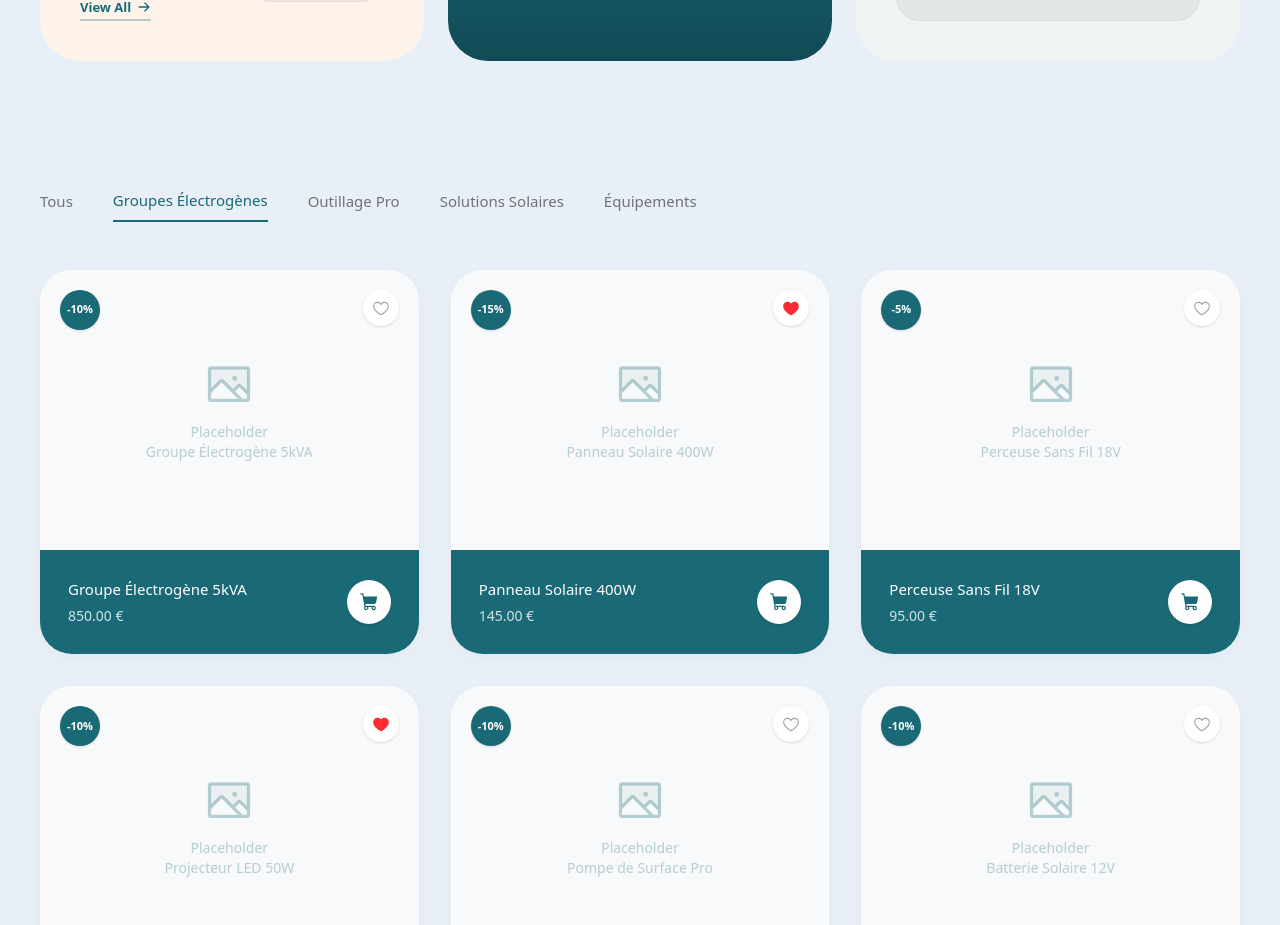
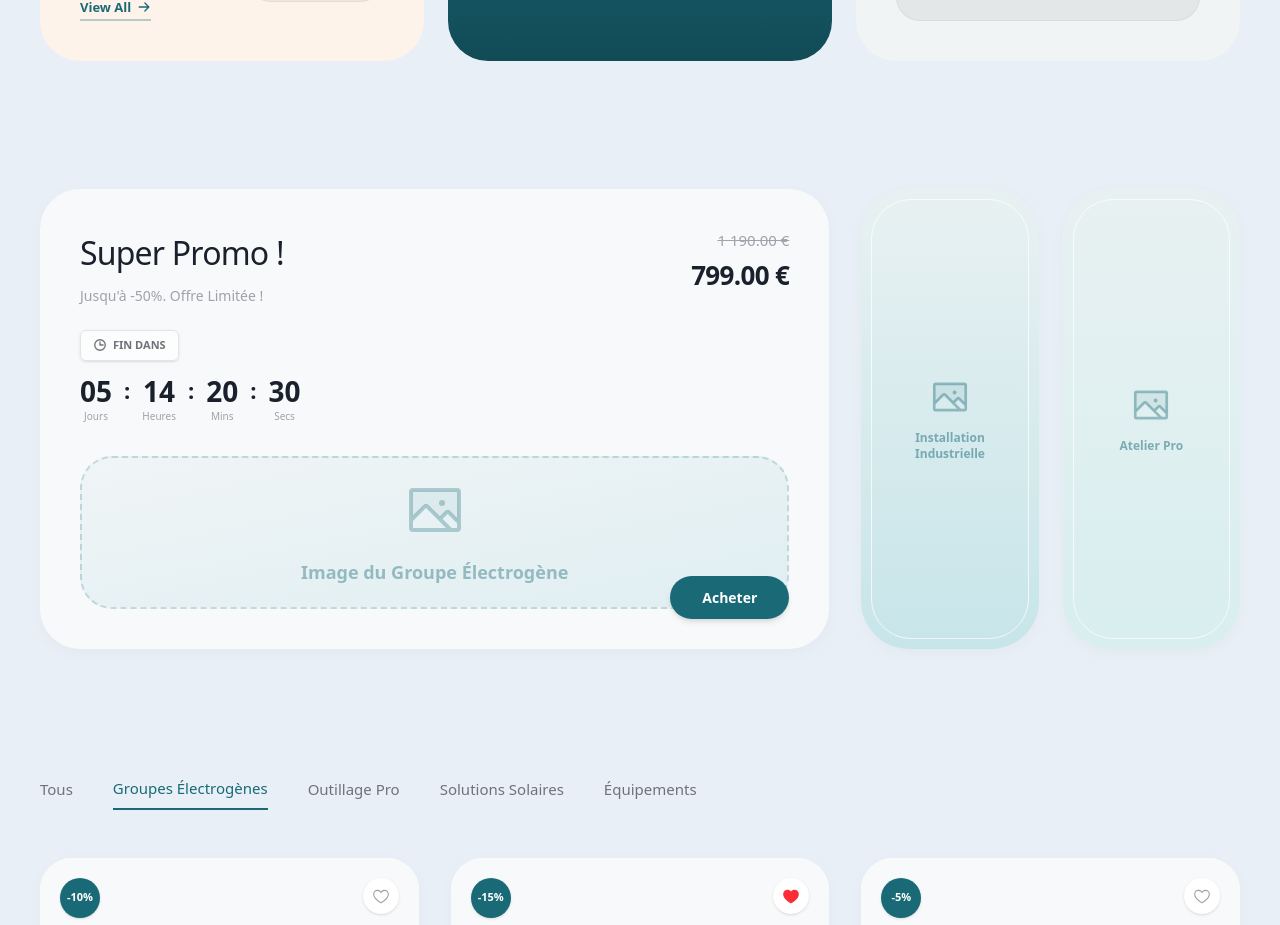
Before and after one commit to DigitariaWebs/GlobalStock, a Next.js app: page / in a window 1280 px wide. Shown: the part 2291-3216 px from the top of the page. Built offline with nearby package versions, Linux system fonts and the light colour scheme.

Commit message:
Add SuperSaleSection component and integrate it into Home page layout

```diff
--- a/src/app/page.tsx
+++ b/src/app/page.tsx
@@ -2,6 +2,7 @@ import { HeroSection } from "@/components/layout/HeroSection";
 import { CategoriesSection } from "@/components/sections/CategoriesSection";
 import { FeaturesSection } from "@/components/sections/FeaturesSection";
 import { ProductsSection } from "@/components/sections/ProductsSection";
+import { SuperSaleSection } from "@/components/sections/SuperSaleSection";
 
 export default function Home() {
   return (
@@ -9,6 +10,7 @@ export default function Home() {
       <HeroSection />
       <FeaturesSection />
       <CategoriesSection />
+      <SuperSaleSection />
       <ProductsSection />
     </main>
   );
--- /dev/null
+++ b/src/components/sections/SuperSaleSection.tsx
@@ -0,0 +1,102 @@
+import React from "react";
+import { Clock, Image as ImageIcon } from "@phosphor-icons/react/dist/ssr";
+import Link from "next/link";
+
+export function SuperSaleSection() {
+  return (
+    <section className="px-6 py-12 lg:px-10 lg:py-16">
+      <div className="mx-auto max-w-[1200px] grid grid-cols-1 lg:grid-cols-12 gap-6 lg:gap-8">
+
+        {/* Left Side: Sale Card */}
+        <div className="lg:col-span-8 bg-[#f8f9fa] rounded-[2.5rem] p-10 flex flex-col relative overflow-hidden shadow-[0_4px_20px_-5px_rgba(0,0,0,0.05)] min-h-[460px]">
+
+          {/* Header Row: Title & Price */}
+          <div className="flex justify-between items-start w-full relative z-20">
+            <div>
+              <h2 className="text-[32px] font-medium text-[#1a202c] mb-2 tracking-tight">Super Promo !</h2>
+              <p className="text-[14px] text-[#a1a1aa] font-medium">Jusqu'à -50%. Offre Limitée !</p>
+
+              {/* Event Badge */}
+              <div className="mt-6 mb-4">
+                <span className="flex items-center gap-1.5 bg-white/60 backdrop-blur-md px-3 py-1.5 rounded-md text-[11px] font-bold text-[#71717a] border border-[#e4e4e7] w-fit shadow-sm">
+                  <Clock size={14} weight="bold" />
+                  FIN DANS
+                </span>
+              </div>
+
+              {/* Timer */}
+              <div className="flex items-center gap-3">
+                {[
+                  { value: "05", label: "Jours" },
+                  { value: "14", label: "Heures" },
+                  { value: "20", label: "Mins" },
+                  { value: "30", label: "Secs" },
+                ].map((item, i, arr) => (
+                  <React.Fragment key={item.label}>
+                    <div className="flex flex-col items-center min-w-[32px]">
+                      <span className="text-[28px] font-bold text-[#1a202c] leading-none mb-1">{item.value}</span>
+                      <span className="text-[10px] text-[#a1a1aa] font-medium">{item.label}</span>
+                    </div>
+                    {i < arr.length - 1 && (
+                      <span className="text-[22px] font-bold text-[#1a202c] leading-none self-start mt-0.5">:</span>
+                    )}
+                  </React.Fragment>
+                ))}
+              </div>
+            </div>
+
+            {/* Pricing */}
+            <div className="text-right flex flex-col items-end">
+              <span className="text-[#a1a1aa] line-through text-[15px] font-medium mb-1">1 190.00 €</span>
+              <span className="text-[26px] font-bold text-[#1a202c] tracking-tight">799.00 €</span>
+            </div>
+          </div>
+
+          {/* Product Placeholder */}
+          <div className="flex-1 w-full bg-gradient-to-br from-[#e8f1f2]/50 to-[#c7e5e9]/50 rounded-[2rem] mt-8 flex flex-col items-center justify-center border-2 border-dashed border-[#196a76]/20 relative z-10">
+            <ImageIcon size={64} weight="duotone" className="text-[#196a76]/30 mb-4" />
+            <span className="text-[#196a76]/40 font-semibold text-lg">Image du Groupe Électrogène</span>
+          </div>
+
+          {/* CTA Button */}
+          <div className="absolute bottom-10 right-10 z-30">
+            <Link
+              href="/shop/sale"
+              className="bg-[#196a76] text-white px-8 py-3 rounded-full text-[14px] font-semibold shadow-md hover:bg-[#13535d] transition-colors"
+            >
+              Acheter
+            </Link>
+          </div>
+        </div>
+
+        {/* Right Side: Dual Vertical Cards */}
+        <div className="lg:col-span-4 grid grid-cols-2 gap-4 lg:gap-6 min-h-[460px]">
+
+          {/* Vertical Card 1 */}
+          <div className="bg-gradient-to-b from-[#e8f1f2] to-[#c7e5e9] rounded-[3rem] p-2 relative flex flex-col justify-center items-center overflow-hidden shadow-[0_4px_20px_-5px_rgba(0,0,0,0.05)]">
+            {/* Inner Border Outline mimicking the image UI */}
+            <div className="absolute inset-[10px] border-[1.5px] border-white/70 rounded-[2.5rem] z-20 pointer-events-none"></div>
+
+            <div className="relative z-10 flex flex-col items-center">
+              <ImageIcon size={42} weight="duotone" className="text-[#196a76]/40 mb-3" />
+              <span className="text-xs font-semibold text-[#196a76]/50 text-center px-4">Installation Industrielle</span>
+            </div>
+          </div>
+
+          {/* Vertical Card 2 */}
+          <div className="bg-gradient-to-b from-[#e8f1f2] to-[#d8eeef] rounded-[3rem] p-2 relative flex flex-col justify-center items-center overflow-hidden shadow-[0_4px_20px_-5px_rgba(0,0,0,0.05)]">
+            {/* Inner Border Outline mimicking the image UI */}
+            <div className="absolute inset-[10px] border-[1.5px] border-white/70 rounded-[2.5rem] z-20 pointer-events-none"></div>
+
+            <div className="relative z-10 flex flex-col items-center">
+              <ImageIcon size={42} weight="duotone" className="text-[#196a76]/40 mb-3" />
+              <span className="text-xs font-semibold text-[#196a76]/50 text-center px-4">Atelier Pro</span>
+            </div>
+          </div>
+
+        </div>
+
+      </div>
+    </section>
+  );
+}
```
